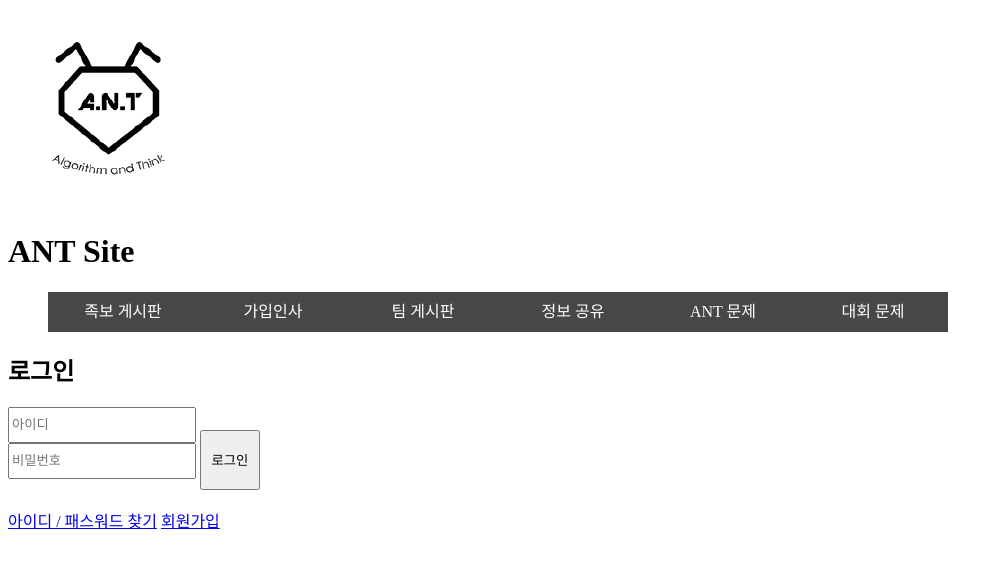
After one commit to CNU-ANT/ANT-Cave, a Django app: page /login/ in a window 1280 px wide. The commit adds this page. Shown: the top 568 px of the page, without its empty margins (0-1003 px from the left). Run offline with Django 3.2, Linux system fonts and the light colour scheme.

Commit message:
로그인 기능 추가

```diff
--- a/ANTCave/settings.py
+++ b/ANTCave/settings.py
@@ -125,3 +125,5 @@ USE_TZ = True
 
 STATIC_URL = '/static/'
 STATIC_ROOT = os.path.join(BASE_DIR, 'static')
+
+LOGIN_URL = '/login/'
--- a/ANTCave/urls.py
+++ b/ANTCave/urls.py
@@ -19,13 +19,14 @@ from ant import views as ant_site
 
 urlpatterns = [
     url(r'^$', ant_site.main_page, name='main'),
-    url(r'pedigree/', ant_site.pedigree_page, name='pedigree'),
-    url(r'greetings/', ant_site.greetings_page, name='greetings'),
-    url(r'team/', ant_site.team_page, name='team'),
-    url(r'share/', ant_site.share_info_page, name='share'),
-    url(r'ant_algo/', ant_site.ant_algo_page, name='ant_algo'),
-    url(r'compet_algo/', ant_site.competition_algo_page, name='compet_algo'),
-    url(r'signup/', ant_site.sign_up_page, name='sign_up'),
-    url(r'login/', ant_site.login_page, name='login'),
+    url(r'pedigree/$', ant_site.pedigree_page, name='pedigree'),
+    url(r'greetings/$', ant_site.greetings_page, name='greetings'),
+    url(r'team/$', ant_site.team_page, name='team'),
+    url(r'share/$', ant_site.share_info_page, name='share'),
+    url(r'ant_algo/$', ant_site.ant_algo_page, name='ant_algo'),
+    url(r'compet_algo/$', ant_site.competition_algo_page, name='compet_algo'),
+    url(r'find/$', ant_site.find_id_page, name='find_id'),
+    url(r'signup/$', ant_site.sign_up_page, name='sign_up'),
+    url(r'login/$', ant_site.login_page, name='login'),
     url(r'^admin/', admin.site.urls),
 ]
--- a/ant/forms.py
+++ b/ant/forms.py
@@ -1,6 +1,16 @@
 from django import forms
+
+from ant.models import UserInfo
 
 
 class LoginForm(forms.Form):
     id = forms.CharField(required=True)
     password = forms.CharField(required=True)
+
+
+class SignupForm(forms.ModelForm):
+    class Meta:
+        model = UserInfo
+        exclude = [
+            'user',
+        ]
--- a/ant/static/css/base.css
+++ b/ant/static/css/base.css
@@ -29,11 +29,17 @@
     background-color: rgba(92, 92, 92, 0.9);
 }
 
-.login {
-    float:right;
-    display: block;
+
+.login-input div {
+    display: inline-block;
 }
 
-.login form {
-    display: inline;
+.login-input div input {
+    width:180px;
+    height:30px;
 }
+
+.login-input button {
+    width:60px;
+    height:60px;
+}
--- a/ant/views.py
+++ b/ant/views.py
@@ -1,49 +1,93 @@
+# coding=utf-8
+from django.contrib.auth import login, authenticate
+from django.contrib.auth.decorators import login_required
+from django.contrib.auth.models import User
 from django.shortcuts import render, redirect
 from django.utils.http import is_safe_url
 
-from .forms import LoginForm
+from ANTCave.settings import LOGIN_URL
+from ant.models import UserInfo
+from .forms import LoginForm, SignupForm
 
 
 # Create your views here.
+@login_required(login_url=LOGIN_URL)
 def main_page(request):
     return render(request, 'main.html')
 
 
+@login_required(login_url=LOGIN_URL)
 def pedigree_page(request):
     return render(request, 'pedigree.html')
 
 
+@login_required(login_url=LOGIN_URL)
 def greetings_page(request):
     return render(request, 'greetings.html')
 
 
+@login_required(login_url=LOGIN_URL)
 def team_page(request):
     return render(request, 'team.html')
 
 
+@login_required(login_url=LOGIN_URL)
 def share_info_page(request):
     return render(request, 'share.html')
 
 
+@login_required(login_url=LOGIN_URL)
 def ant_algo_page(request):
     return render(request, 'ant_algo.html')
 
 
+@login_required(login_url=LOGIN_URL)
 def competition_algo_page(request):
     return render(request, 'competition_algo.html')
 
 
+def find_id_page(request):
+    return render(request, 'find_id.html')
+
+
 def sign_up_page(request):
-    return render(request, 'signup.html')
+    if request.method == 'POST':
+        form = SignupForm(request.POST)
+        if form.is_valid():
+            try:
+                user = User.objects.get(username=form.cleaned_data['user_id'])
+                return render(request, 'signup.html',{''})
+                # 초기화되는 문제, 창을 띄울 것인지 화면에 글로 보일것인지의 문제
+            except:
+                pass
+    else:
+        form = SignupForm()
+    return render(request, 'signup.html', locals())
 
 
 def login_page(request):
-    previous_page = request.META.get('HTTP_REFERER')
     if request.method == 'POST':
-        if is_safe_url(url=previous_page):
-            return redirect(previous_page)
-        else:
-            return redirect('/')
+        form = LoginForm(request.POST)
+        if form.is_valid():
+            user_id = form.cleaned_data['id']
+            password = form.cleaned_data['password']
+            try:
+                user_id = User.objects.get(username=user_id)
+            except:
+                id_err = u'아이디가 존재하지 않습니다.'
+            user = authenticate(user_id=user_id, password=password)
+            if user is not None:
+                user_info = UserInfo.objects.get(user=user)
+                # if user.is_active:
+                try:
+                    login(request, user=user)
+                    return redirect('/')
+                except:
+                    pw_err = u'비밀번호가 잘못되었습니다.'
+                    return render(request, 'login_page.html', locals())
+            else:
+                id_err = u'아이디가 존재하지 않습니다.'
+        return render(request, 'login_page.html', locals())
     else:
         form = LoginForm()
     return render(request, 'login_page.html', locals())
--- a/templates/header.html
+++ b/templates/header.html
@@ -1,4 +1,3 @@
-{% include 'login.html' %}
 <div class="page-header">
     {% load staticfiles %}
     <a href="{% url 'main' %}">
--- /dev/null
+++ b/templates/login_page.html
@@ -0,0 +1,31 @@
+{% extends 'base.html' %}
+
+{% block content %}
+<div class="container login">
+    <h2>로그인</h2>
+
+    {% if id_err %}
+        <div class="err-msg">{{ id_err }}</div>
+    {% endif %}
+
+    {% if pw_err %}
+        <div class="err-msg">{{ pw_err }}</div>
+    {% endif %}
+
+    <form method="POST" class="login-input">
+        {% csrf_token %}
+        <div>
+            <input type="text" name="id" placeholder="아이디" value="{{ user_id }}" /><br>
+            <input type="password" name="password" placeholder="비밀번호" />
+        </div>
+        <button type="submit">로그인</button>
+
+    </form>
+    <br>
+    <div>
+        <a href="{% url 'find_id' %}">아이디 / 패스워드 찾기</a>
+        <a href="{% url 'sign_up' %}">회원가입</a>
+    </div>
+
+</div>
+{% endblock %}
```
Also changed, not shown: ant/models.py (+26 -0 lines), templates/find_id.html (added, +10 -0 lines), templates/login.html (deleted, +0 -16 lines).
